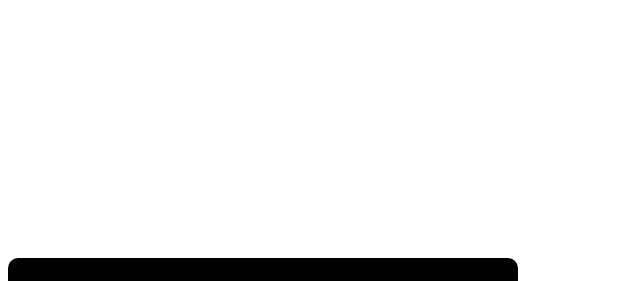
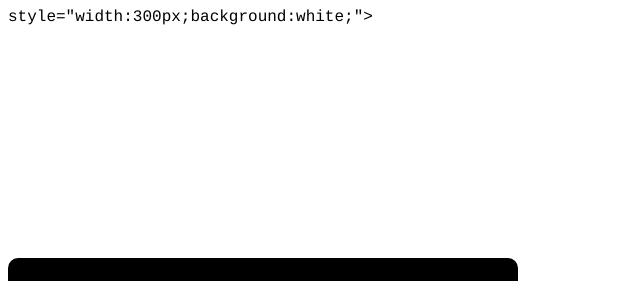
Before and after one commit to KennWu1/htmlclock, a plain HTML site: page index.html in a window 1280 px wide. Shown: the top 281 px of the page, without its empty margins (0-640 px from the left). Drawn offline with Linux system fonts and the light colour scheme.

Commit message:
Update index.html

```diff
--- a/index.html
+++ b/index.html
@@ -10,6 +10,7 @@
 	<body>
 		<div
 			style="height:250px;background:white;">
+			style="width:300px;background:white;">
 		</div>
 		<div id='timer'>00:00:00:00</div>
 		<div id='labels'>
```
